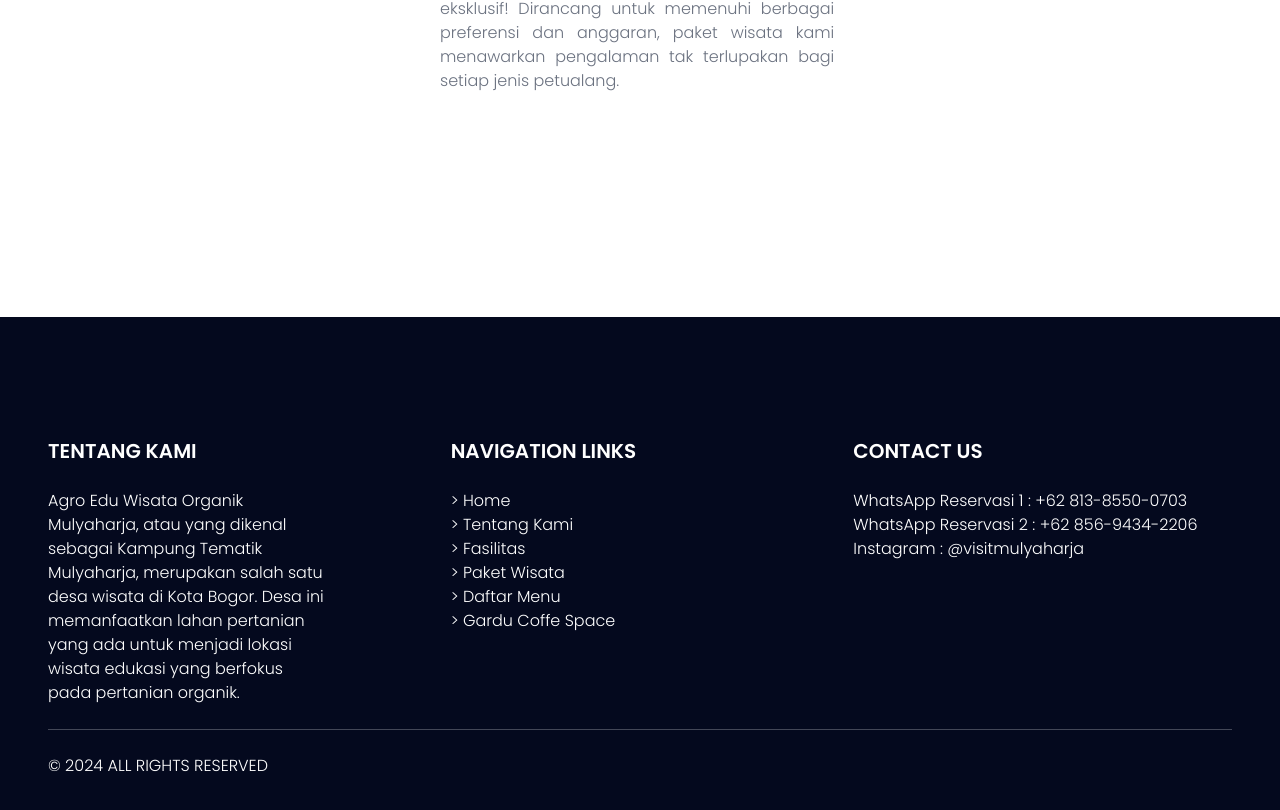
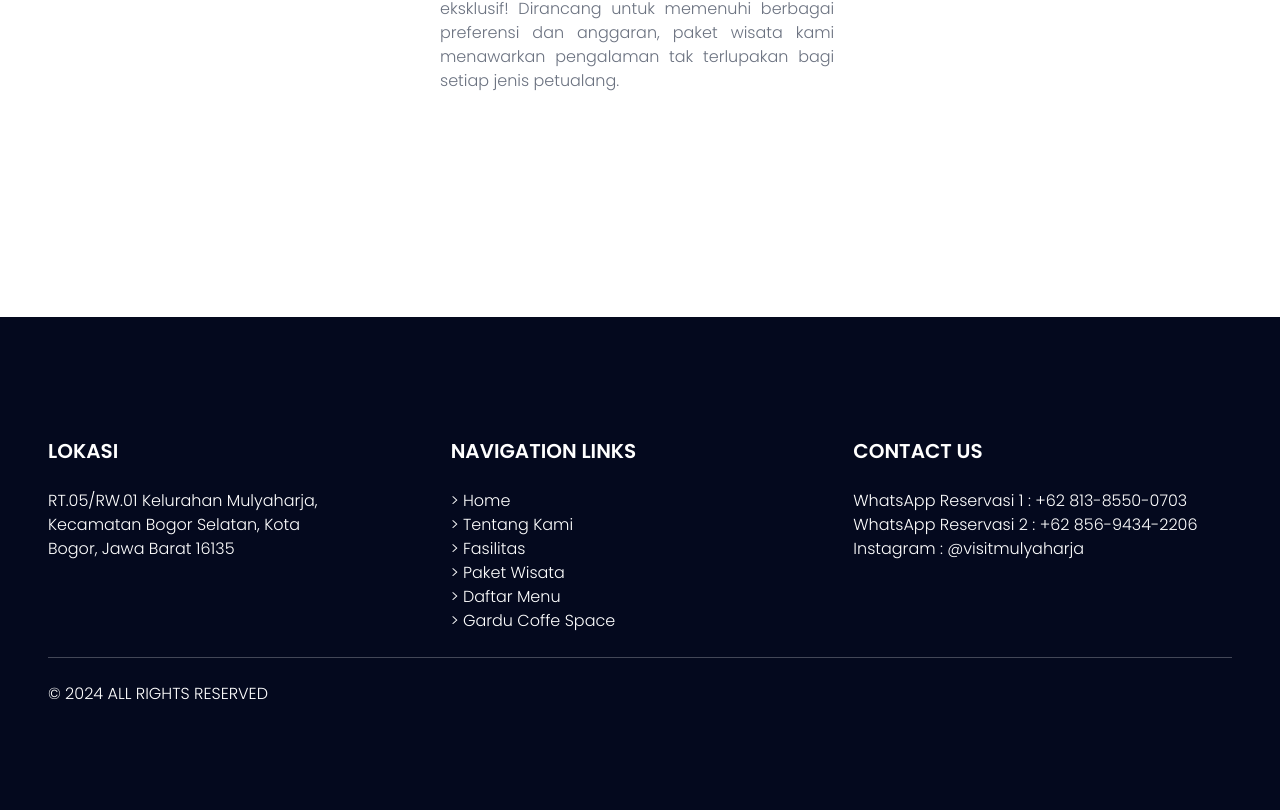
Before and after one commit to aubrxyy/uiux-kel9, a Next.js app: page / in a window 1280 px wide. Shown: the part 2797-3607 px from the top of the page. Built offline with nearby package versions, Linux system fonts and the light colour scheme.

Commit message:
added location

```diff
--- a/src/app/_components/Footer.tsx
+++ b/src/app/_components/Footer.tsx
@@ -14,14 +14,12 @@ export default function Footer() {
     				  <div className="row flex justify-between">
     					<div className="col-lg-3 col-md-6 col-sm-6">
     					  <div className="single-footer-widget mb-4">
-    						<h6 className={`${poppins.className} text-xl my-4`}>TENTANG KAMI</h6>
-    						<p>
-    						  Agro Edu Wisata Organik Mulyaharja, atau yang dikenal sebagai
-    						  Kampung Tematik Mulyaharja, merupakan salah satu desa wisata di
-    						  Kota Bogor. Desa ini memanfaatkan lahan pertanian yang ada untuk
-    						  menjadi lokasi wisata edukasi yang berfokus pada pertanian
-    						  organik.
-    						</p>
+							<h6 className={`${poppins.className} text-xl my-4`}>LOKASI</h6>
+    						<a href="https://maps.app.goo.gl/mpConzWNcxaCsfwP7" target="_blank">
+    							<p className="hover:text-orange-400 hover:underline">
+									RT.05/RW.01 Kelurahan Mulyaharja, Kecamatan Bogor Selatan, Kota Bogor, Jawa Barat 16135
+	    						</p>
+    						</a>
     					  </div>
     					</div>
     					<div className="col-lg-3 col-md-6 col-sm-6">
```
